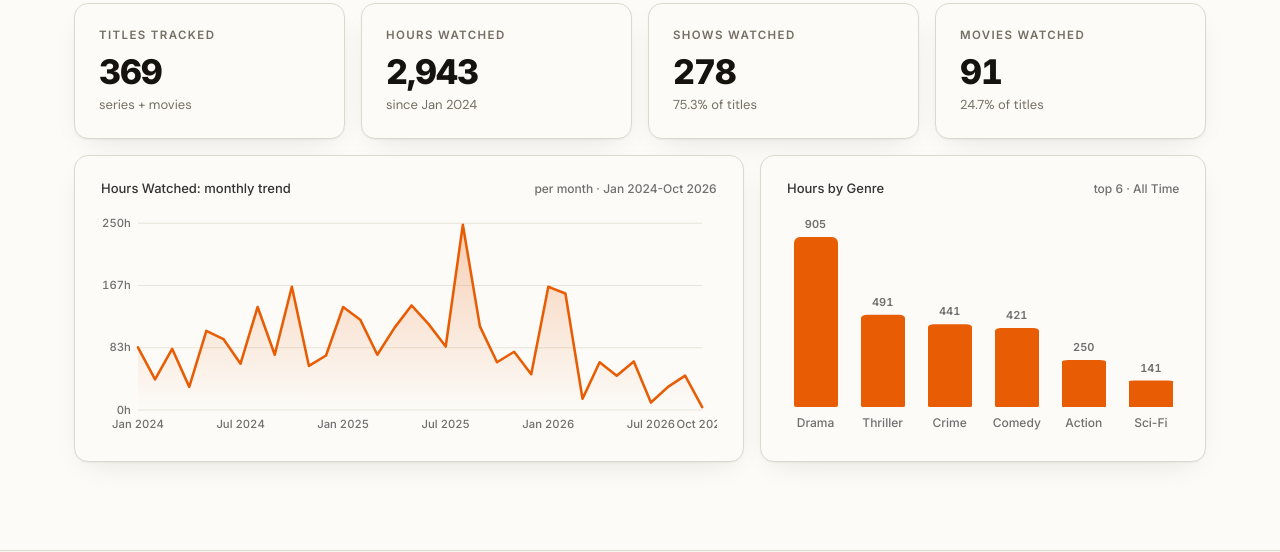
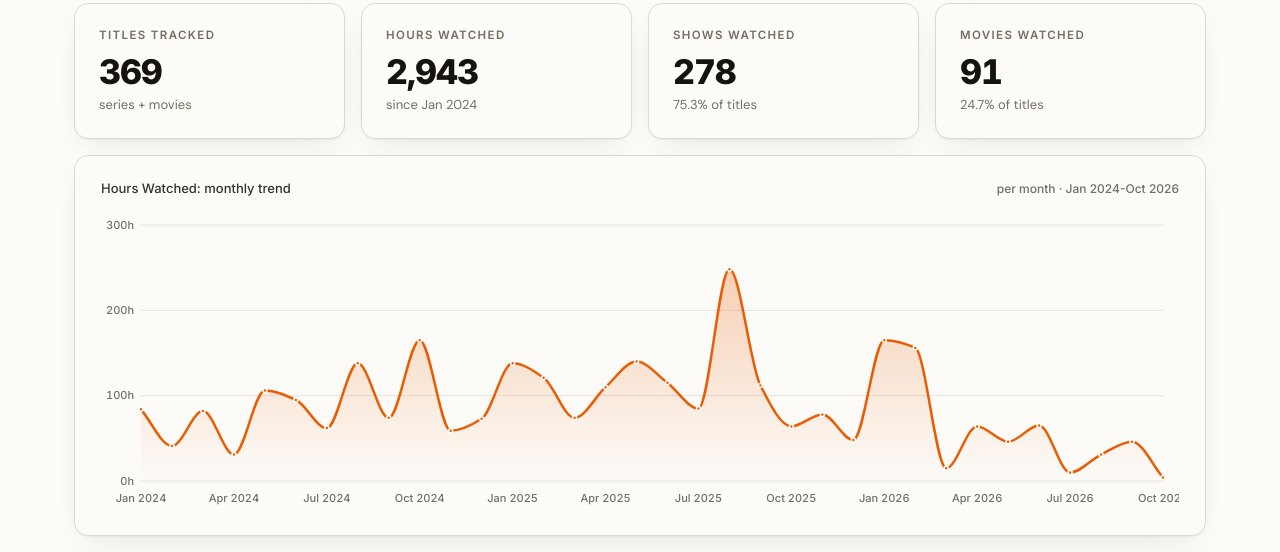
Before and after one commit to parth-soni-10/Portfolio-website, a plain HTML site: page index.html in a window 1280 px wide. Shown: the part 4811-5363 px from the top of the page. Drawn offline with Linux system fonts and the light colour scheme; no server answers.

Commit message:
Rebuild the monthly trend chart for legibility
Render in pixel space sized to the card (full width instead of a squeezed
600-unit box), pick axis ticks and label cadence from real widths so nothing
collides, and smooth the line with a monotone curve plus data-point dots.
Re-renders on resize; bars stack below the trend.

🤖 Generated with Codebuff
Co-Authored-By: Codebuff <noreply@codebuff.com>

```diff
--- a/index.html
+++ b/index.html
@@ -687,7 +687,7 @@
             <p class="dash-chart-sub" id="lineSub">per month &middot; All Time</p>
           </div>
           <div class="dash-chart-figure" id="lineFigure">
-            <svg id="lineSvg" viewBox="0 0 600 220" role="img" aria-label="Line chart of hours watched per month"></svg>
+            <svg id="lineSvg" viewBox="0 0 1200 300" role="img" aria-label="Line chart of hours watched per month"></svg>
             <div class="dash-tooltip" id="lineTip" aria-hidden="true" hidden></div>
           </div>
         </div>
--- a/script.js
+++ b/script.js
@@ -855,17 +855,72 @@
     return n;
   };
 
+  /* Round axis step: the smallest of 1 / 2 / 2.5 / 5 × 10ⁿ ≥ target, so
+     gridlines land on 0h/50h/100h… instead of 0h/83h/167h… */
+  function niceStep(target) {
+    if (!isFinite(target) || target <= 0) return 1;
+    const pow  = Math.pow(10, Math.floor(Math.log10(target)));
+    const f    = target / pow;
+    const nice = f <= 1 ? 1 : f <= 2 ? 2 : f <= 2.5 ? 2.5 : f <= 5 ? 5 : 10;
+    return nice * pow;
+  }
+
+  /* Monotone cubic interpolation (Fritsch–Carlson): a smooth curve through
+     every point that never overshoots the data — a plain Catmull-Rom spline
+     would draw peaks above the real hours and dips below zero. */
+  function monoPath(pts) {
+    const n = pts.length;
+    if (n < 2) return n ? 'M' + pts[0].x + ',' + pts[0].y : '';
+    const dx = [], dy = [], m = [];
+    for (let i = 0; i < n - 1; i++) {
+      dx[i] = pts[i + 1].x - pts[i].x;
+      dy[i] = pts[i + 1].y - pts[i].y;
+      m[i]  = dy[i] / dx[i];
+    }
+    const t = [m[0]];
+    for (let i = 1; i < n - 1; i++) {
+      if (m[i - 1] * m[i] <= 0) {
+        t[i] = 0;
+      } else {
+        const w1 = 2 * dx[i] + dx[i - 1];
+        const w2 = dx[i] + 2 * dx[i - 1];
+        t[i] = (w1 + w2) / (w1 / m[i - 1] + w2 / m[i]);
+      }
+    }
+    t[n - 1] = m[n - 2];
+    let d = 'M' + pts[0].x + ',' + pts[0].y;
+    for (let i = 0; i < n - 1; i++) {
+      const h = dx[i] / 3;
+      d += 'C' + (pts[i].x + h) + ',' + (pts[i].y + t[i] * h) +
+           ' ' + (pts[i + 1].x - h) + ',' + (pts[i + 1].y - t[i + 1] * h) +
+           ' ' + pts[i + 1].x + ',' + pts[i + 1].y;
+    }
+    return d;
+  }
+
+  let lastLineW = 0; /* width the line chart last rendered at (resize sync) */
+
   function renderLine(period, animate) {
     const svg = els.lineSvg;
     if (!svg) return;
     svg.textContent = '';
 
     const months = PERIODS[period].months;
-    const W = 600, H = 220, PL = 36, PR = 14, PT = 12, PB = 26;
+    /* Render in real pixels: the viewBox tracks the figure's width (540px
+       floor = the mobile scroll canvas), so 1 unit = 1px — axis text never
+       scales and the trend gets the card's full width instead of a squeezed
+       600-unit box that shrank every label into its neighbour. */
+    const figBox = svg.parentElement;
+    const W = Math.max(540, (figBox && figBox.clientWidth) || 0) || 600;
+    const H = W >= 700 ? 300 : 250;
+    const PL = 40, PR = 16, PT = 14, PB = 30;
     const iw = W - PL - PR;
     const ih = H - PT - PB;
+    svg.setAttribute('viewBox', '0 0 ' + W + ' ' + H);
+    lastLineW = W;
     const max = Math.max.apply(null, months);
-    const niceMax = Math.max(10, Math.ceil(max / 10) * 10);
+    const step = niceStep(max / 3.5);
+    const niceMax = Math.max(step, Math.ceil((max || 1) / step) * step);
     const x = i => PL + (months.length === 1 ? iw / 2 : (iw * i) / (months.length - 1));
     const y = v => PT + ih - (ih * v) / niceMax;
     const baseYear = period === 'all' ? START_YEAR : Number(period);
@@ -877,61 +932,75 @@
     grad.appendChild(svgEl('stop', { offset: '100%', 'stop-color': '#e85d04', 'stop-opacity': '0' }));
     svg.appendChild(grad);
 
-    /* gridlines + y-axis labels */
-    const N_LINES = 4;
-    for (let g = 0; g < N_LINES; g++) {
-      const v  = (niceMax / (N_LINES - 1)) * g;
+    /* gridlines + y-axis labels at the round step */
+    for (let k = 0; k * step <= niceMax + 1e-9; k++) {
+      const v  = k * step;
       const yy = y(v);
       svg.appendChild(svgEl('line', { x1: PL, x2: W - PR, y1: yy, y2: yy, class: 'dash-grid-line' }));
       const t = svgEl('text', { x: PL - 7, y: yy + 3.5, 'text-anchor': 'end', class: 'dash-y-label' });
-      t.textContent = Math.round(v) + 'h';  /* round: niceMax/3 yields repeating decimals (e.g. 93.333…) */
+      t.textContent = (Math.round(v * 10) / 10) + 'h';
       svg.appendChild(t);
     }
 
-    /* x-axis labels (sparse, to stay readable). Regular cadence is set by
-       `every`, but the final month is always labelled too — which can land just
-       a few px from the penultimate regular label (e.g. Jul 2026 / Aug 2026 at
-       17px apart) and overlap. Dedup: keep the first and last labels, drop any
-       regular label closer than MIN_GAP px to its predecessor, and when the
-       last label crowds the one before it, shed that penultimate label instead
-       so the end of the data is still shown. */
-    const every = months.length > 24 ? 6 : 3;
-    const MIN_GAP = 46; /* px */
+    /* x-axis labels. Cadence adapts to real pixel width: pick the densest
+       schedule (monthly → every-2 → quarterly → bi-monthly → yearly) whose
+       spacing still clears the widest label (~49px at 11px + 14px air), then
+       keep first + last and drop any label whose estimated boxes would touch.
+       The old fixed 46px center-to-center gap matched the labels' own width,
+       so "Jul 2026" and "Oct 2026" landed 1px apart at the right edge. */
+    const CADENCE   = [1, 2, 3, 6, 12];
+    const spacing   = months.length > 1 ? iw / (months.length - 1) : iw;
+    const every     = CADENCE.find(c => spacing * c >= 64) || 12;
+    const labText   = i => MONTH_NAMES[i % 12] + ' ' + yearOf(i);
+    const labW      = i => labText(i).length * 6.1;
     const cand = [];
     months.forEach((_, i) => { if (i % every === 0) cand.push(i); });
     if (cand[cand.length - 1] !== months.length - 1) cand.push(months.length - 1);
     const keep = [];
     cand.forEach(i => {
       if (keep.length === 0) { keep.push(i); return; }
-      const gap = x(i) - x(keep[keep.length - 1]);
+      const prev = keep[keep.length - 1];
+      const gap  = x(i) - x(prev);
+      const need = (labW(i) + labW(prev)) / 2 + 14;
       if (i === months.length - 1) {
-        if (gap < MIN_GAP) keep.pop(); /* prefer the final month over its crowded neighbour */
+        /* prefer the final month over its crowded neighbour: shed the
+           predecessor if needed, but always keep the end of the data */
+        if (gap < need) keep.pop();
         keep.push(i);
-      } else if (gap >= MIN_GAP) {
+      } else if (gap >= need) {
         keep.push(i);
       }
     });
     keep.forEach(i => {
-      const t = svgEl('text', { x: x(i), y: H - 8, 'text-anchor': 'middle', class: 'dash-x-label' });
-      t.textContent = MONTH_NAMES[i % 12] + ' ' + yearOf(i);
+      const t = svgEl('text', { x: x(i), y: H - 9, 'text-anchor': 'middle', class: 'dash-x-label' });
+      t.textContent = labText(i);
       svg.appendChild(t);
     });
 
-    /* line + area paths */
-    const pts = months.map((v, i) => x(i) + ',' + y(v));
+    /* line + area paths — one monotone curve shared by both */
+    const curve = months.map((v, i) => ({ x: x(i), y: y(v) }));
+    const d = monoPath(curve);
     const area = svgEl('path', {
-      d: 'M' + PL + ',' + y(0) + ' L' + pts.join(' L') + ' L' + x(months.length - 1) + ',' + (PT + ih) + ' Z',
+      d: d + ' L' + x(months.length - 1) + ',' + y(0) + ' L' + PL + ',' + y(0) + ' Z',
       class: 'dash-area-path'
     });
-    const line = svgEl('polyline', { points: pts.join(' '), class: 'dash-line-path' });
+    const line = svgEl('path', { d: d, class: 'dash-line-path' });
     svg.appendChild(area);
     svg.appendChild(line);
+
+    /* haloed data points so individual months stay readable where the line
+       is dense (smaller dots when all-time's 34 points share the width) */
+    const dotR = months.length > 18 ? 2 : 3;
+    const dots = svgEl('g', { class: 'dash-dots' });
+    curve.forEach(p => dots.appendChild(svgEl('circle', { cx: p.x, cy: p.y, r: dotR, class: 'dash-dot' })));
+    svg.appendChild(dots);
 
     /* draw-on animation */
     const total = line.getTotalLength();
     line.style.strokeDasharray  = String(total);
     line.style.strokeDashoffset = String(total);
     area.style.opacity = '0';
+    dots.style.opacity = '0';
     if (animate && !reduceMotion) {
       const t0 = performance.now();
       const dur = 800;
@@ -940,12 +1009,14 @@
         const p = Math.min(1, (now - t0) / dur);
         line.style.strokeDashoffset = String(total * (1 - ease(p)));
         area.style.opacity = String(0.06 + 0.94 * ease(p));
+        dots.style.opacity = String(0.06 + 0.94 * ease(p));
         if (p < 1) requestAnimationFrame(frame);
       }
       requestAnimationFrame(frame);
     } else {
       line.style.strokeDashoffset = '0';
       area.style.opacity = '1';
+      dots.style.opacity = '1';
     }
 
     /* hover: crosshair + tooltip */
@@ -1093,6 +1164,20 @@
   }
 
   ensureData(); /* start the sheet fetch immediately, not on first scroll */
+
+  /* The line chart renders in real pixels, so re-render it when the
+     container's width actually changes (window resize, phone rotate). */
+  let rzTimer = 0;
+  window.addEventListener('resize', () => {
+    if (!inited || !PERIODS) return;
+    clearTimeout(rzTimer);
+    rzTimer = setTimeout(() => {
+      const fig = els.lineSvg && els.lineSvg.parentElement;
+      const w = fig ? Math.max(540, fig.clientWidth) : 0;
+      if (Math.abs(w - lastLineW) < 8) return;
+      renderLine(current, false);
+    }, 160);
+  });
 
   if (reduceMotion) {
     init(false);
--- a/style.css
+++ b/style.css
@@ -820,7 +820,9 @@ section[id], div[id], footer[id] { scroll-margin-top: 80px; }
 
 .dash-charts {
   display: grid;
-  grid-template-columns: minmax(0, 1.5fr) minmax(0, 1fr);
+  /* Stacked full-width: the monthly trend (34 points) needs every pixel of
+     the card — side by side it was crammed into ~600px of a 1440px screen. */
+  grid-template-columns: minmax(0, 1fr);
   gap: 16px;
 }
 .dash-chart-card { padding: 24px 26px; }
@@ -859,6 +861,7 @@ section[id], div[id], footer[id] { scroll-margin-top: 80px; }
   stroke-linejoin: round;
 }
 .dash-area-path { fill: url(#dashLineGrad); }
+.dash-dot { fill: var(--accent); stroke: #ffffff; stroke-width: 1.5; }
 .dash-hover-line {
   stroke: var(--accent); stroke-width: 1;
   stroke-dasharray: 3 3;
```
